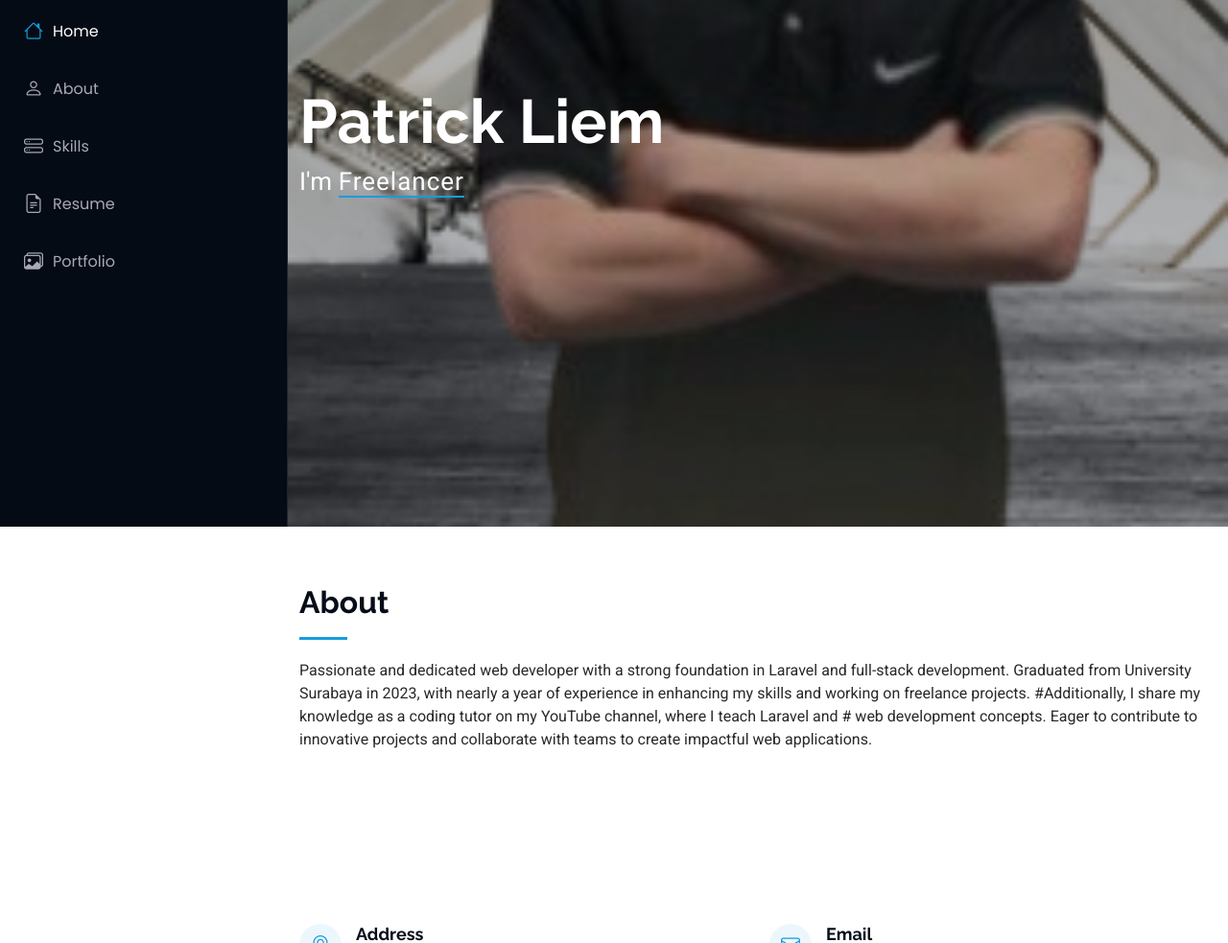
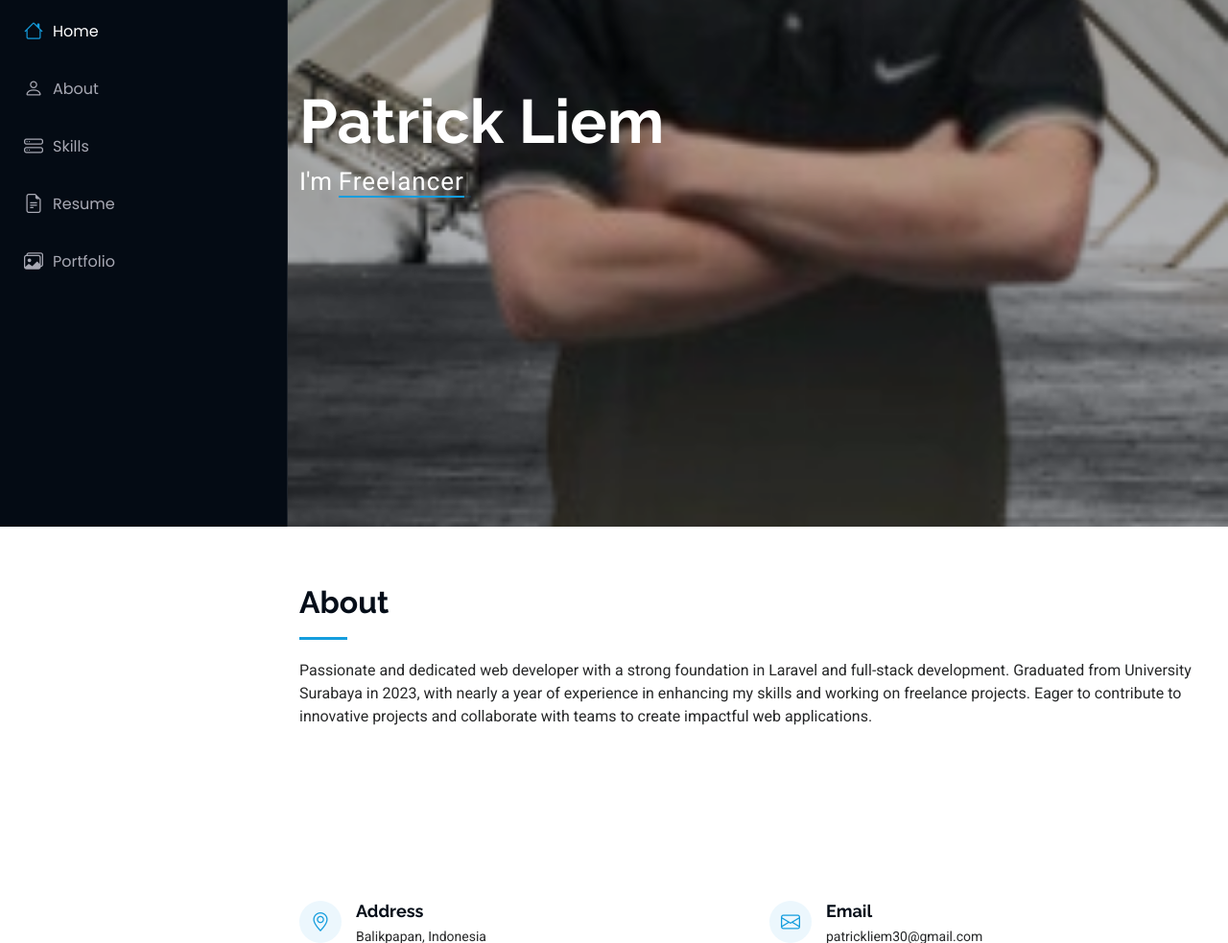
Before and after one commit to patricklime30/patricklime30.github.io, a plain HTML site: page index.html in a window 1280 px wide. Shown: the part 251-1234 px from the top of the page at 96% size. Drawn offline with Linux system fonts and the light colour scheme.

Commit message:
Update index.html

```diff
--- a/index.html
+++ b/index.html
@@ -93,8 +93,8 @@
           Passionate and dedicated web developer with a strong foundation in Laravel and
           full-stack development. Graduated from University Surabaya in 2023, with nearly a year
           of experience in enhancing my skills and working on freelance projects.
-          #Additionally, I share my knowledge as a coding tutor on my YouTube channel, where I teach Laravel and
-         # web development concepts.
+          <!--Additionally, I share my knowledge as a coding tutor on my YouTube channel, where I teach Laravel and
+          web development concepts.-->
           Eager to contribute to innovative projects and collaborate with
           teams to create impactful web applications.
         </p>
```
